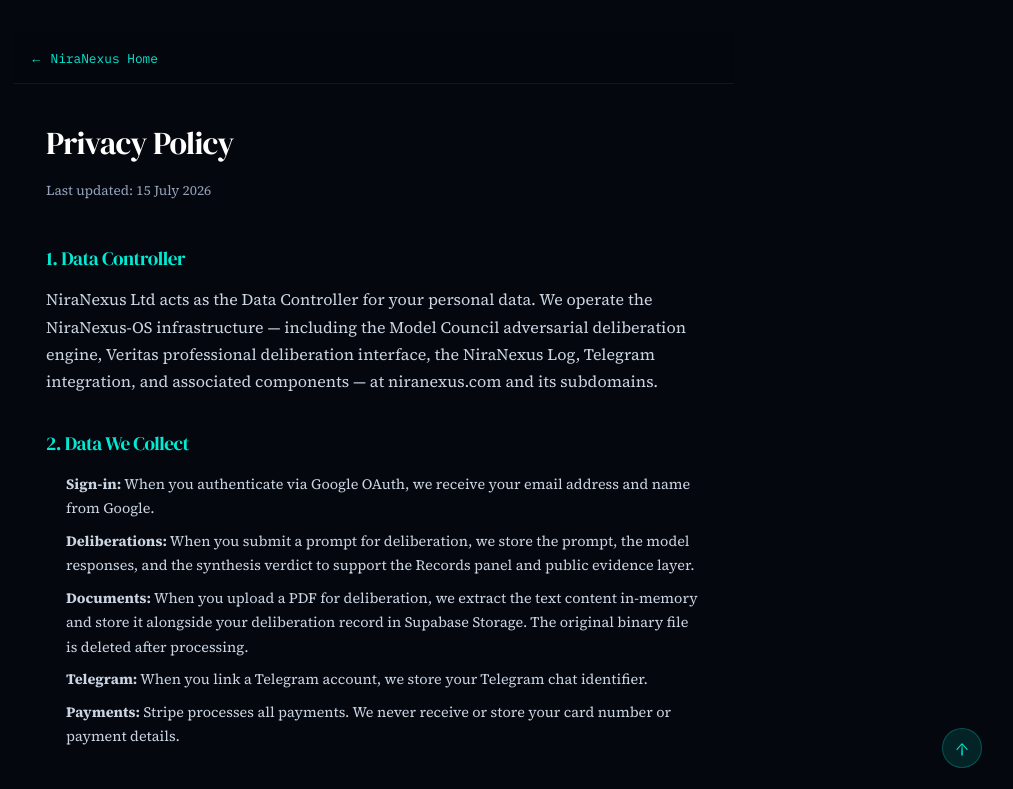
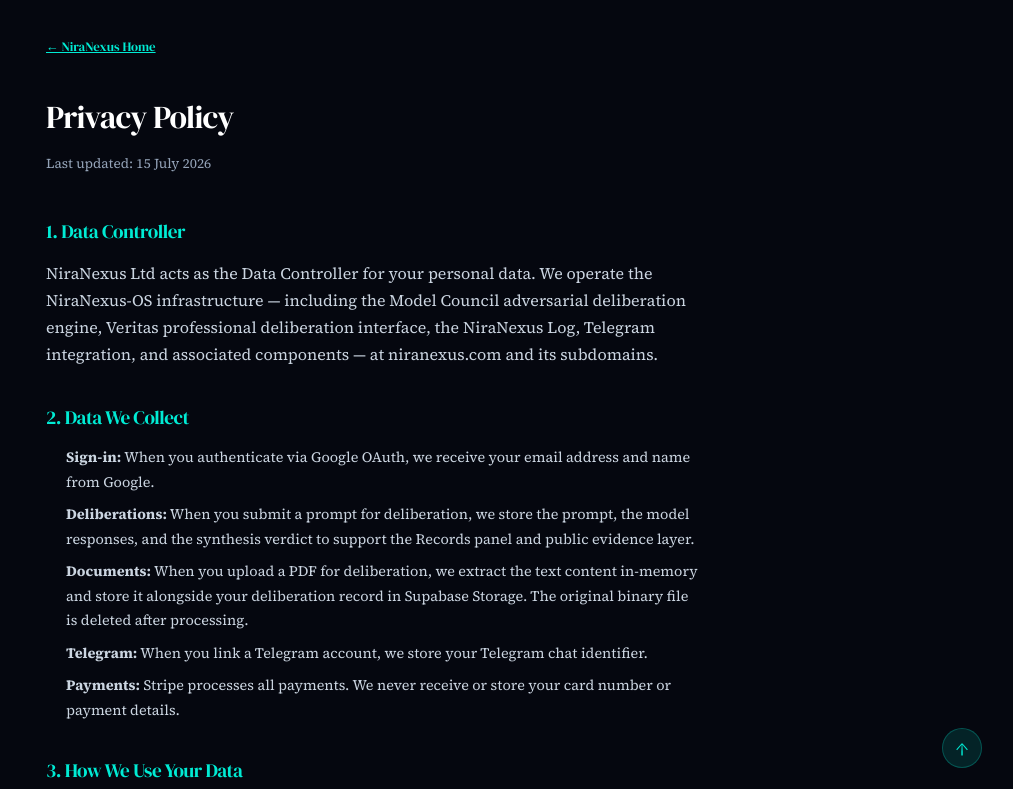
Before and after one commit to NiraNexus/niranexus-hero, a Next.js app: page /privacy in a window 1280 px wide. Shown: the top 789 px of the page, without its empty margins (266-1279 px from the left). Built offline with nearby package versions, Linux system fonts and the light colour scheme.

Commit message:
fix: legal page back-links — remove sticky wrapper, DM Serif Display, underline

```diff
--- a/src/app/privacy/page.tsx
+++ b/src/app/privacy/page.tsx
@@ -8,15 +8,14 @@ export const metadata: Metadata = {
 export default function PrivacyPage() {
   return (
     <main id="top" style={{ backgroundColor: '#05070f', color: '#cbd5e1', minHeight: '100vh', fontFamily: 'var(--font-body)', padding: '2rem 2rem 6rem', maxWidth: 720, margin: '0 auto', lineHeight: 1.7 }}>
-      <div style={{ position: 'sticky', top: 0, zIndex: 10, padding: '0.75rem 1rem', backgroundColor: 'rgba(5, 7, 15, 0.92)', backdropFilter: 'blur(8px)', borderBottom: '1px solid rgba(0, 235, 212, 0.1)', marginBottom: '2rem', marginLeft: '-2rem', marginRight: '-2rem' }}>
-        <a
-          href="/"
-          style={{ fontFamily: 'var(--font-mono)', fontSize: '0.8rem', color: '#00ebd4', textDecoration: 'none', outline: 'none' }}
-          className="hover:underline focus-visible:ring-2 focus-visible:ring-[#00ebd4] focus-visible:ring-offset-2 focus-visible:ring-offset-[#05070f] rounded"
-        >
-          &larr; NiraNexus Home
-        </a>
-      </div>
+      <a
+        href="/"
+        aria-label="NiraNexus home"
+        style={{ display: 'inline-block', fontFamily: 'var(--font-display)', fontSize: '0.8rem', color: '#00ebd4', textDecoration: 'underline', marginBottom: '2rem', outline: 'none' }}
+        className="focus-visible:ring-2 focus-visible:ring-[#00ebd4] focus-visible:ring-offset-2 focus-visible:ring-offset-[#05070f] rounded"
+      >
+        &larr; NiraNexus Home
+      </a>
       <h1 style={{ fontFamily: 'var(--font-display)', fontSize: '2rem', color: '#ffffff', marginBottom: '0.5rem' }}>Privacy Policy</h1>
       <p style={{ color: '#94a3b8', fontSize: '0.85rem', marginBottom: '2.5rem' }}>Last updated: 15 July 2026</p>
 
--- a/src/app/terms/page.tsx
+++ b/src/app/terms/page.tsx
@@ -8,15 +8,14 @@ export const metadata: Metadata = {
 export default function TermsPage() {
   return (
     <main id="top" style={{ backgroundColor: '#05070f', color: '#cbd5e1', minHeight: '100vh', fontFamily: 'var(--font-body)', padding: '2rem 2rem 6rem', maxWidth: 720, margin: '0 auto', lineHeight: 1.7 }}>
-      <div style={{ position: 'sticky', top: 0, zIndex: 10, padding: '0.75rem 1rem', backgroundColor: 'rgba(5, 7, 15, 0.92)', backdropFilter: 'blur(8px)', borderBottom: '1px solid rgba(0, 235, 212, 0.1)', marginBottom: '2rem', marginLeft: '-2rem', marginRight: '-2rem' }}>
-        <a
-          href="/"
-          style={{ fontFamily: 'var(--font-mono)', fontSize: '0.8rem', color: '#00ebd4', textDecoration: 'none', outline: 'none' }}
-          className="hover:underline focus-visible:ring-2 focus-visible:ring-[#00ebd4] focus-visible:ring-offset-2 focus-visible:ring-offset-[#05070f] rounded"
-        >
-          &larr; NiraNexus Home
-        </a>
-      </div>
+      <a
+        href="/"
+        aria-label="NiraNexus home"
+        style={{ display: 'inline-block', fontFamily: 'var(--font-display)', fontSize: '0.8rem', color: '#00ebd4', textDecoration: 'underline', marginBottom: '2rem', outline: 'none' }}
+        className="focus-visible:ring-2 focus-visible:ring-[#00ebd4] focus-visible:ring-offset-2 focus-visible:ring-offset-[#05070f] rounded"
+      >
+        &larr; NiraNexus Home
+      </a>
       <h1 style={{ fontFamily: 'var(--font-display)', fontSize: '2rem', color: '#ffffff', marginBottom: '0.5rem' }}>Terms of Service</h1>
       <p style={{ color: '#94a3b8', fontSize: '0.85rem', marginBottom: '2.5rem' }}>Last updated: 15 July 2026</p>
 
```
